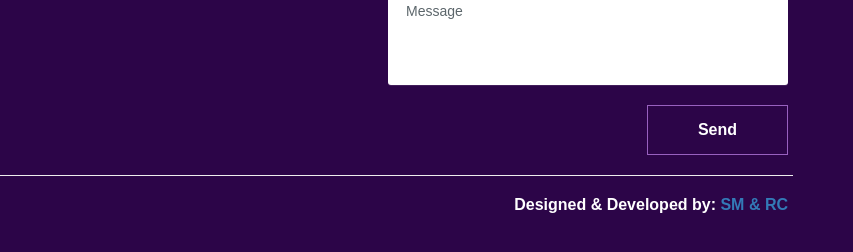
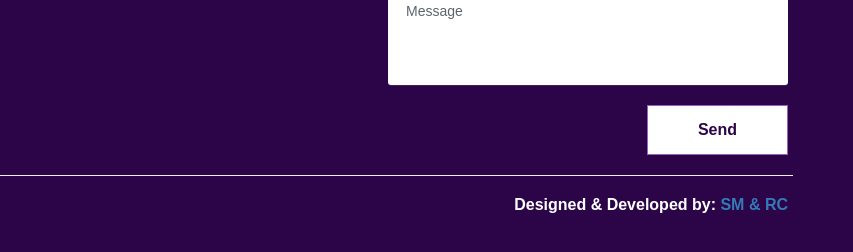
Before and after one commit to AbSamDev/HTML-template, a plain HTML site: page index.html in a window 1280 px wide. In both pictures the pointer is over the button "Send". Shown: the part 2495-2747 px from the top of the page, 427-1280 px from the left. Drawn offline with nearby package versions, Linux system fonts and the light colour scheme.

Commit message:
add a hover effect on send button

```diff
--- a/css/custom.css
+++ b/css/custom.css
@@ -9,6 +9,10 @@ h1, h2 , h3 , h4 , h5 , h6{
 }
 img{
 	display: inline-block;
+}
+#tohover:hover{					/*  this block to add the hover effect on send button   */
+	color: rgb(44,5,72);
+	background-color: #fff;
 }
 .top-header{
 	background:#2c0548;
--- a/index.html
+++ b/index.html
@@ -307,7 +307,7 @@
 						<form action="#" method="post">
 							<input type="text" name="email" placeholder="Email" />
 							<textarea name="message" placeholder="Message"></textarea>
-							<button>Send</button>
+							<button id="tohover">Send</button>
 						</form>
 				</div>
 			</div>
```
